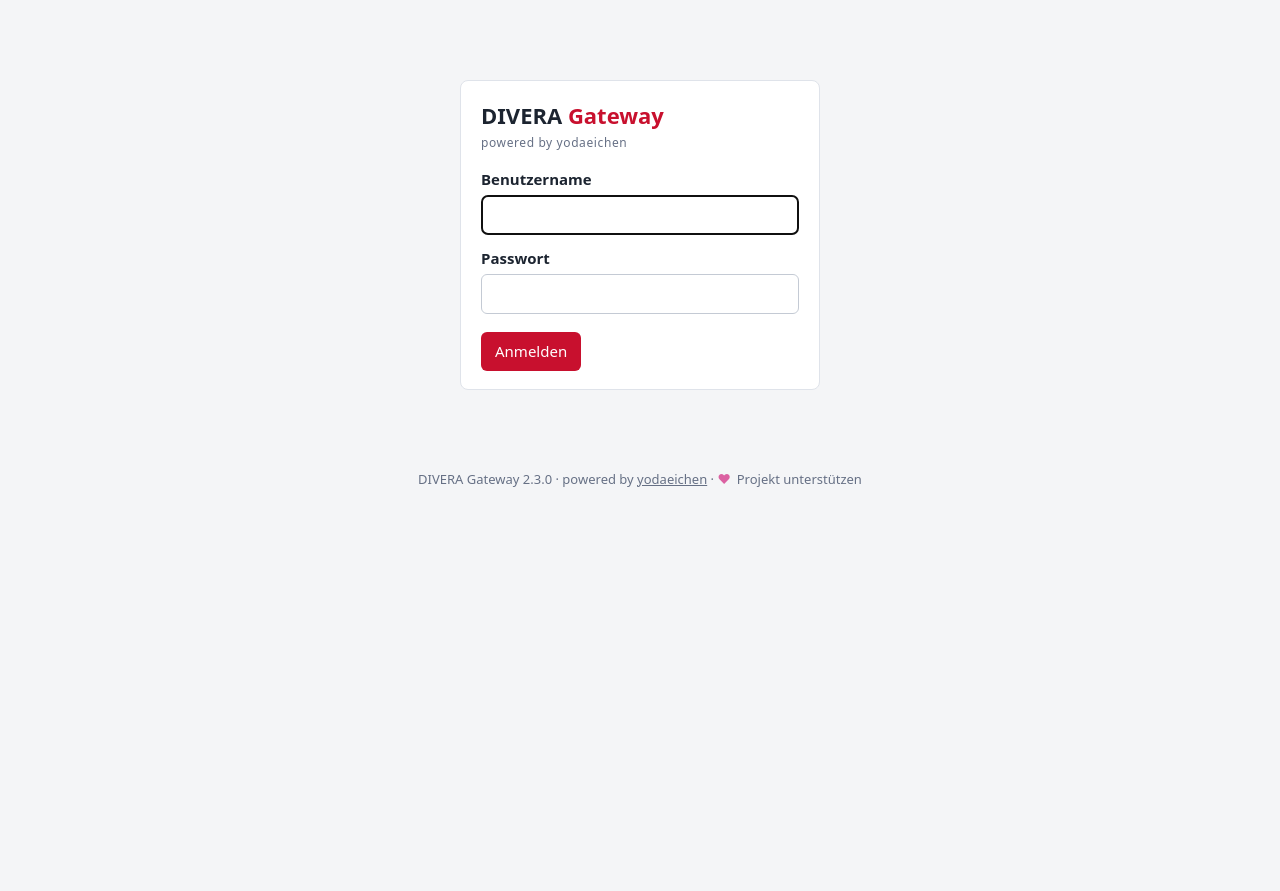
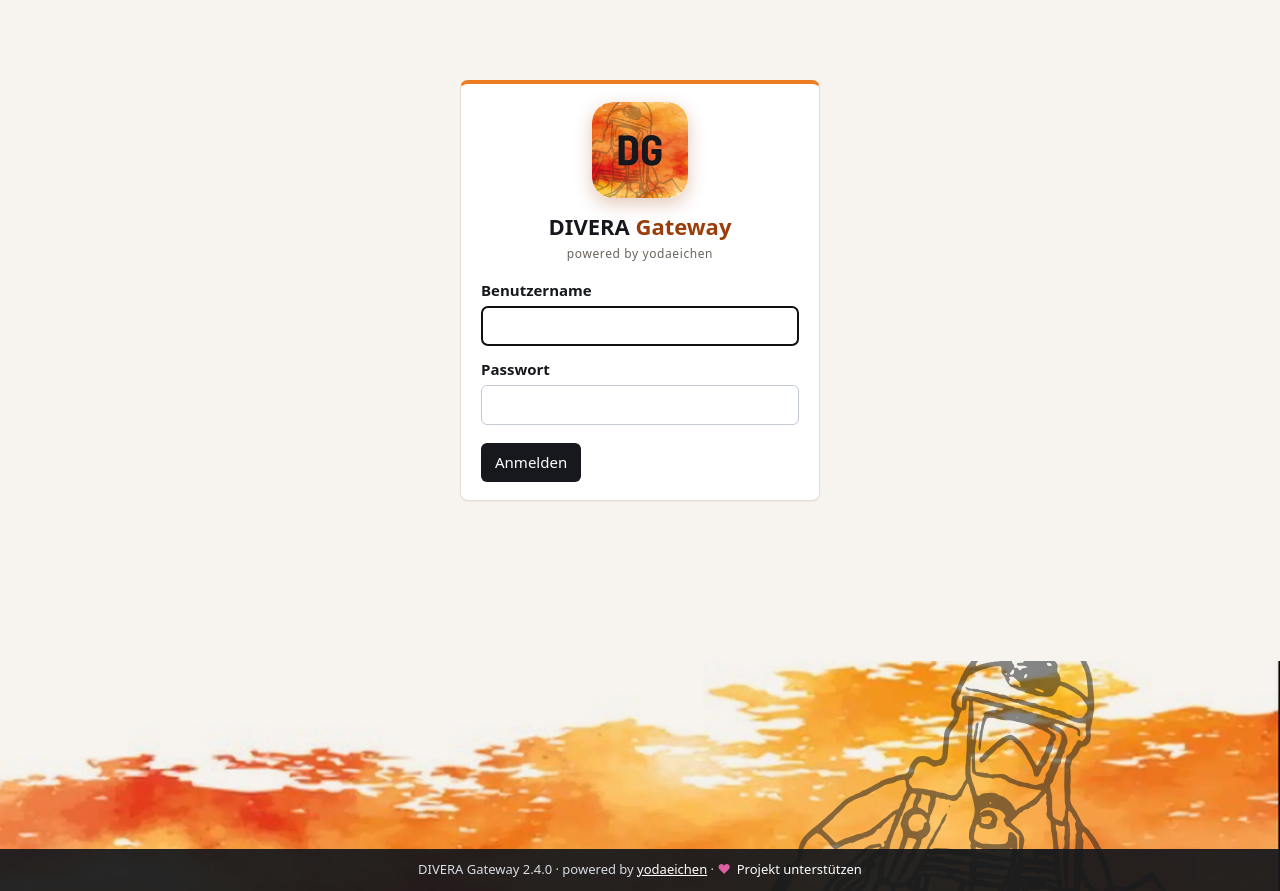
Before and after one commit to yodaeichen/divera-gateway, a FastAPI app: page /login in a window 1280 px wide. Before the commit the page ends 487 px from the top, so only its background shows below. Run offline with FastAPI, Linux system fonts and the light colour scheme; parts of the project's set-up code (start-up, migrations or seed data) failed here and were passed over.

Commit message:
Version 2.4.0: Neues Logo und Erscheinungsbild

```diff
--- a/app/static/style.css
+++ b/app/static/style.css
@@ -126,3 +126,38 @@ footer { padding-bottom:env(safe-area-inset-bottom); }
   .login { margin:32px auto; }
 }
 @media (max-width:420px) { .tiles { grid-template-columns:1fr; } }
+
+/* ---------- Erscheinungsbild ab dem neuen Logo: Feuerfarben, Flammen und Atemschutzträger als Seitenfuß ---------- */
+:root { --bg:#f7f4f0; --ink:#16181d; --muted:#6a645d; --line:#e5ded4; --accent:#16181d; --feuer:#ee7d22; --glut:#9a3d0a; --alarm:#c8102e; }
+html { background:var(--ink); }
+body { min-height:100vh; min-height:100dvh; display:flex; flex-direction:column; background:var(--bg); }
+main { flex:1 0 auto; width:100%; }
+a { color:var(--glut); }
+header { background:var(--ink); border-bottom:4px solid var(--feuer); }
+header a.brand { display:flex; flex-direction:row; align-items:center; gap:10px; } header a.brand > span.name { display:block; color:#fff; }
+header a.brand > span.name > span { color:#ffa54a; } header a.brand img { border-radius:7px; flex:none; }
+header nav a:hover, header nav a:focus-visible { color:#ffa54a; }
+header a.sponsor:hover { border-color:#ffa54a; }
+button:not([class]):hover, .btn:not(.light):not(.klein):hover { background:#2b2f37; } .btn.light:hover, button.light:hover { background:#e9e4dc; } button.link:hover { text-decoration:underline; }
+.btn.light, button.light { background:#f1ede7; border-color:var(--line); }
+.loginbrand { text-align:center; } .loginbrand img { display:block; margin:0 auto 12px; border-radius:20px; box-shadow:0 6px 18px rgba(154,61,10,.28); }
+.loginbrand span { color:var(--glut); }
+.login { margin-top:56px; border-top:4px solid var(--feuer); }
+.card { box-shadow:0 1px 2px rgba(22,24,29,.04); }
+.tile:hover { border-color:var(--feuer); } .tile.alarm { border-left:4px solid var(--alarm); }
+code { background:#f1ede7; } th { color:var(--muted); }
+footer.fuss { position:relative; max-width:none; width:100%; margin:56px 0 0; padding:0; overflow:hidden; text-align:left; flex:none;
+  min-height:230px; display:flex; flex-direction:column; justify-content:flex-end;
+  background:url(/static/img/feuer.webp) center top / max(100%, 1100px) auto no-repeat; }
+footer.fuss .fuss-figur { position:absolute; right:max(4%, calc(50% - 600px)); bottom:-128px; height:400px; width:auto; opacity:.5; pointer-events:none; user-select:none; }
+footer.fuss .fuss-zeile { position:relative; background:rgba(22,24,29,.93); color:#d9dde4; font-size:13px; text-align:center;
+  padding:11px 20px calc(11px + env(safe-area-inset-bottom)); }
+footer.fuss .fuss-zeile a { color:#fff; } footer.fuss .fuss-zeile a:hover { color:#ffa54a; }
+@media (max-width:760px) {
+  footer.fuss { min-height:170px; margin-top:36px; } footer.fuss .fuss-figur { height:250px; bottom:-74px; right:-12px; }
+  header a.brand img { width:26px; height:26px; }
+}
+@media print { footer.fuss { display:none; } body { display:block; background:#fff; } }
+.live .msg { border-left-color:var(--alarm); } .live .msg.news { border-left-color:#0b5cad; }
+.tabs a { background:#f1ede7; } .tabs a.on { background:#fff; border-top:3px solid var(--feuer); }
+.stat.ok strong { color:var(--ok); }
--- a/app/templates/base.html
+++ b/app/templates/base.html
@@ -3,7 +3,7 @@
 <head>
 <meta charset="utf-8">
 <meta name="viewport" content="width=device-width, initial-scale=1, viewport-fit=cover">
-<meta name="theme-color" content="#1c2430">
+<meta name="theme-color" content="#16181d">
 <link rel="manifest" href="/manifest.webmanifest">
 <link rel="icon" type="image/png" sizes="32x32" href="/static/icons/favicon-32.png">
 <link rel="apple-touch-icon" href="/static/icons/apple-touch-icon.png">
@@ -13,12 +13,12 @@
 <meta name="apple-mobile-web-app-status-bar-style" content="black">
 <title>{% block title %}DIVERA Gateway{% endblock %}</title>
 {% block head %}{% endblock %}
-<link rel="stylesheet" href="/static/style.css?v=29">
+<link rel="stylesheet" href="/static/style.css?v=30">
 </head>
 <body>
 {% if user %}
 <header>
-  <a class="brand" href="/">DIVERA <span>Gateway</span><small>powered by yodaeichen</small></a>
+  <a class="brand" href="/"><img src="/static/icons/logo-96.png" width="34" height="34" alt=""><span class="name">DIVERA <span>Gateway</span><small>powered by yodaeichen</small></span></a>
   <nav><a href="/">Start</a>{% if perm.send %}<a href="/alarms">Alarme</a><a href="/news">Mitteilungen</a><a href="/events">Termine</a>{% endif %}<a href="/tenants">Löschgruppen</a>{% if perm.logs %}<a href="/logs">Protokoll</a>{% endif %}{% if perm.users == 2 %}<a href="/users">Benutzer</a><a href="/settings">Einstellungen</a>{% endif %}<a href="/account">Mein Konto</a><a href="/help">Hilfe</a></nav>
   <a class="sponsor" href="https://github.com/sponsors/yodaeichen" target="_blank" rel="noopener noreferrer" title="Das Projekt auf GitHub unterstützen"><span class="heart">&#9829;</span> Sponsor</a>
   <form method="post" action="/logout"><input type="hidden" name="csrf" value="{{ csrf }}"><button>Abmelden ({{ user.username }})</button></form>
@@ -28,9 +28,12 @@
 {% if flash %}<div class="flash {{ 'err' if flash[0] == 'err' else '' }}">{{ flash[1] }}</div>{% endif %}
 {% block content %}{% endblock %}
 </main>
-<footer>
+<footer class="fuss">
+  <img class="fuss-figur" src="/static/img/atemschutz.svg" alt="">
+  <div class="fuss-zeile">
   DIVERA Gateway {{ version }} &middot; powered by <a href="https://github.com/yodaeichen" target="_blank" rel="noopener noreferrer">yodaeichen</a>
   &middot; <a class="sponsor" href="https://github.com/sponsors/yodaeichen" target="_blank" rel="noopener noreferrer"><span class="heart">&#9829;</span> Projekt unterstützen</a>
+  </div>
 </footer>
 <script src="/static/pwa.js?v=1" defer></script>
 </body>
--- a/app/templates/login.html
+++ b/app/templates/login.html
@@ -1,7 +1,7 @@
 {% extends "base.html" %}
 {% block content %}
 <div class="card login">
-  <h1 class="loginbrand">DIVERA <span>Gateway</span><small>powered by yodaeichen</small></h1>
+  <h1 class="loginbrand"><img src="/static/icons/icon-192.png" width="96" height="96" alt="">DIVERA <span>Gateway</span><small>powered by yodaeichen</small></h1>
   <form method="post" action="/login">
     <input type="hidden" name="csrf" value="{{ csrf }}">
     <label>Benutzername</label><input type="text" name="username" autofocus required>
--- a/app/version.py
+++ b/app/version.py
@@ -1,2 +1,2 @@
 """Versionsnummer des DIVERA Gateway. Bei jeder Veröffentlichung hier und in CHANGELOG.md erhöhen."""
-VERSION = "2.3.0"
+VERSION = "2.4.0"
```
Also changed, not shown: app/templates/offline.html (+5 -5 lines), tests/smoke_test.py (+5 -0 lines), CHANGELOG.md, README.md, app/static/icons/apple-touch-icon.png, app/static/icons/favicon-32.png, app/static/icons/icon-192.png, app/static/icons/icon-512.png, app/static/icons/icon-maskable-512.png, app/static/icons/logo-96.png (added), app/static/img/atemschutz.svg (added), app/static/img/feuer.webp (added), app/static/manifest.webmanifest.
